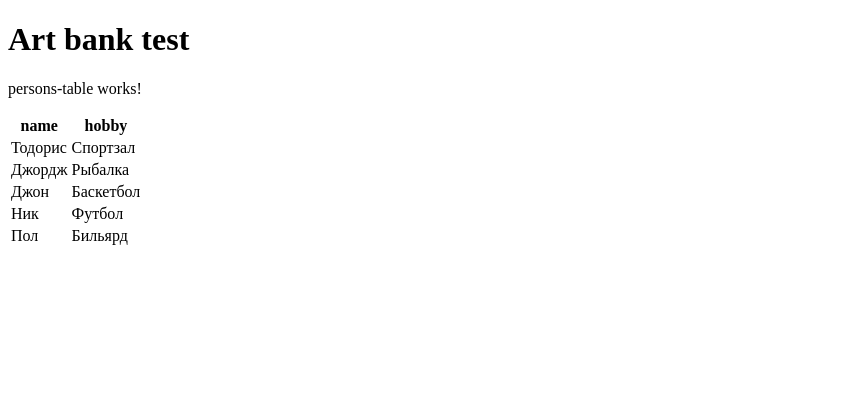
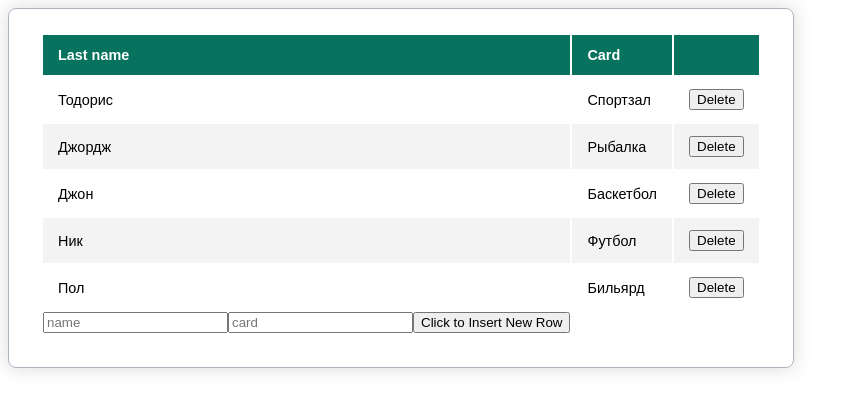
Before and after one commit to navoznova/art_bank, an Angular app: page / in a window 1280 px wide. Shown: the top 410 px of the page, without its empty margins (0-857 px from the left). Built offline with nearby package versions, Linux system fonts and the light colour scheme.

Commit message:
Add delete and add rows function

```diff
--- a/src/app/add-button/add-button.component.html
+++ /dev/null
@@ -1 +0,0 @@
-<p>add-button works!</p>
--- a/src/app/add-button/add-button.component.ts
+++ /dev/null
@@ -1,15 +0,0 @@
-import { Component, OnInit } from '@angular/core';
-
-@Component({
-  selector: 'app-add-button',
-  templateUrl: './add-button.component.html',
-  styleUrls: ['./add-button.component.css']
-})
-export class AddButtonComponent implements OnInit {
-
-  constructor() { }
-
-  ngOnInit(): void {
-  }
-
-}
--- a/src/app/app.component.html
+++ b/src/app/app.component.html
@@ -1,2 +1 @@
-<h1>Art bank test</h1>
 <app-persons-table></app-persons-table>
--- a/src/app/data-providers/person-data-provider.ts
+++ b/src/app/data-providers/person-data-provider.ts
@@ -1,12 +1,10 @@
 import { Injectable, NgModule } from '@angular/core';
 import { Person } from '../Models/Person';
 import personData from '../../assets/person.json';
-import { Directive } from '@angular/core';
 
 // @Injectable()
 export class PersonDataProvider {
   constructor() {
-    console.log(personData);
   }
 
   getAll():Person[]{
--- a/src/app/delete-button/delete-button.component.html
+++ /dev/null
@@ -1 +0,0 @@
-<p>delete-button works!</p>
--- a/src/app/delete-button/delete-button.component.ts
+++ /dev/null
@@ -1,15 +0,0 @@
-import { Component, OnInit } from '@angular/core';
-
-@Component({
-  selector: 'app-delete-button',
-  templateUrl: './delete-button.component.html',
-  styleUrls: ['./delete-button.component.css']
-})
-export class DeleteButtonComponent implements OnInit {
-
-  constructor() { }
-
-  ngOnInit(): void {
-  }
-
-}
--- a/src/app/persons-table/persons-table.component.css
+++ b/src/app/persons-table/persons-table.component.css
@@ -0,0 +1,31 @@
+.clients__table {
+    padding: 24px 32px 32px 32px;
+    border: 1px solid #ACB5BD;
+    border-radius: 8px;
+
+    font-size: 0.9em;
+    font-family: sans-serif;
+    box-shadow: 0 0 20px rgba(0, 0, 0, 0.15);
+}
+
+thead tr {
+    background-color: #07725d;
+    color: #ffffff;
+    text-align: left;
+}
+
+th, td {
+    padding: 12px 15px;
+}
+
+tr {
+    border-bottom: 1px solid #dddddd;
+}
+
+tr:nth-of-type(even) {
+    background-color: #f3f3f3;
+}
+
+tr:last-of-type {
+    border-bottom: 2px solid #009879;
+}
--- a/src/app/persons-table/persons-table.component.html
+++ b/src/app/persons-table/persons-table.component.html
@@ -1,17 +1,23 @@
-<p>persons-table works!</p>
-
-<table>
+<div class="clients">
+    <table class="clients__table">
         <thead>
             <tr>
-            <th>name</th>
-            <th>hobby</th>
+                <th>Last name</th>
+                <th>Card</th>
+                <th></th>
             </tr>
         </thead>
-
-    <!-- Рисуем строки с данными -->
-    <tr *ngFor="let person of persons" >
+        <tbody>
+            <tr *ngFor="let person of persons; index as i;">
                 <td>{{person.lastname}}</td>
                 <td>{{person.card}}</td>
+                <td>
+                    <button class='btn btn-danger' (click)="deleteRow(i)">Delete</button>
+                </td>
             </tr>
-
+        </tbody>
+        <input type="text" [(ngModel)]="lastName" placeholder="name">
+        <input type="text" [(ngModel)]="card" placeholder="card">
+        <button (click)="addRow(lastName, card)">Click to Insert New Row</button>
     </table>
+</div>
--- a/src/app/persons-table/persons-table.component.ts
+++ b/src/app/persons-table/persons-table.component.ts
@@ -11,10 +11,25 @@ export class PersonsTableComponent implements OnInit {
 
   private personDataProvider: PersonDataProvider = new PersonDataProvider;
   public persons: Person[] = [];
+  lastName: string = '';
+  card: string = '';
+
   constructor() { }
 
   ngOnInit(): void {
     this.persons = this.personDataProvider.getAll();
     console.log(this.persons);
   }
+
+  deleteRow(index: number) {
+    this.persons.splice(index, 1);
+  }
+
+  addRow(lastName: string, card: string) {
+    let newClient = new Person (lastName, card)
+    this.persons.push(newClient);
+
+    this.lastName = '';
+    this.card = '';
+  }
 }
```
Also changed, not shown: src/app/app.module.ts (+3 -5 lines), src/app/add-button/add-button.component.css (deleted), src/app/delete-button/delete-button.component.css (deleted), 2 other files (tests, documents, lock files or other folders). Lines whose indentation alone changed are shown as unchanged.
